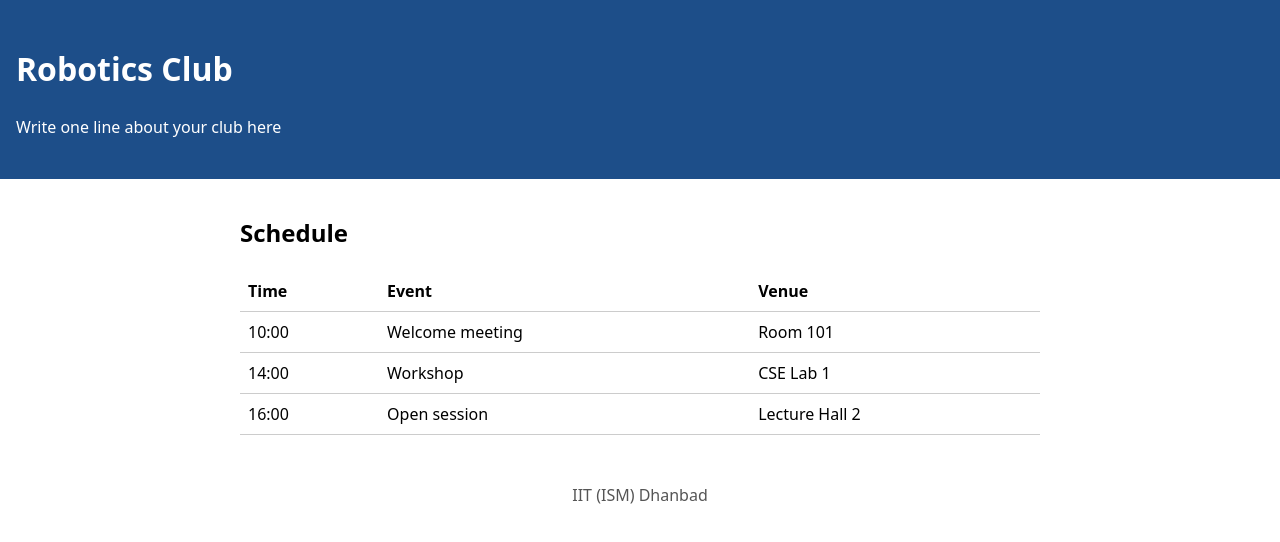
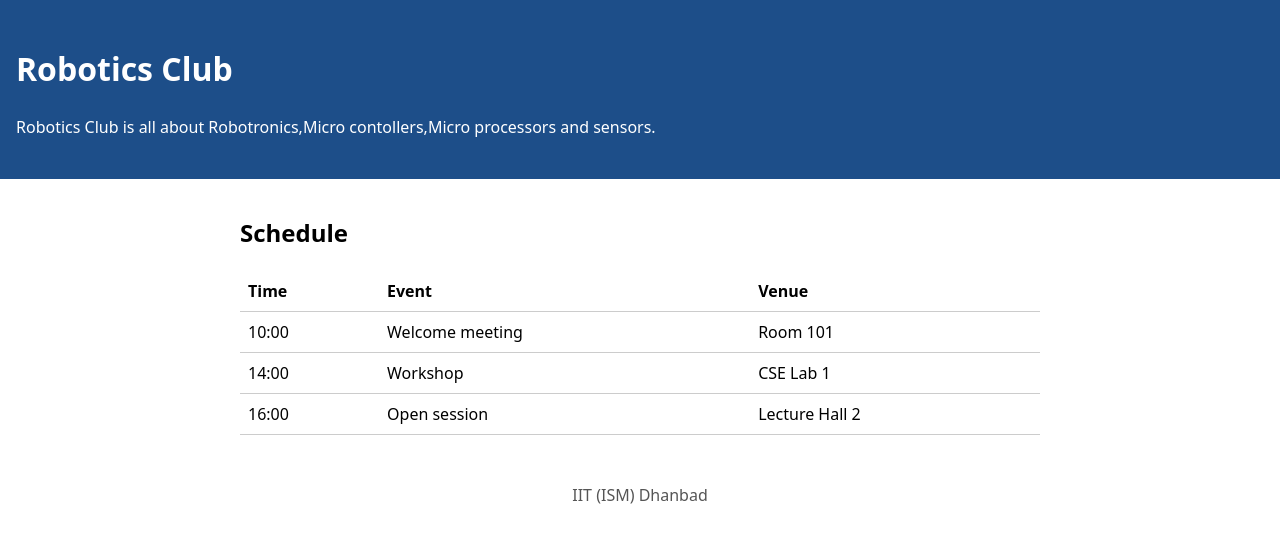
Before and after one commit to Aashritha-Baddam/club-page, a plain HTML site: page index.html in a window 1280 px wide. Drawn offline with Linux system fonts and the light colour scheme.

Commit message:
Add a tagline for the club

```diff
--- a/index.html
+++ b/index.html
@@ -9,7 +9,7 @@
 <body>
   <header class="site-header">
     <h1>Robotics Club</h1>
-    <p class="tagline">Write one line about your club here</p>
+    <p class="tagline">Robotics Club is all about Robotronics,Micro contollers,Micro processors and sensors.</p>
   </header>
 
   <main>
```
